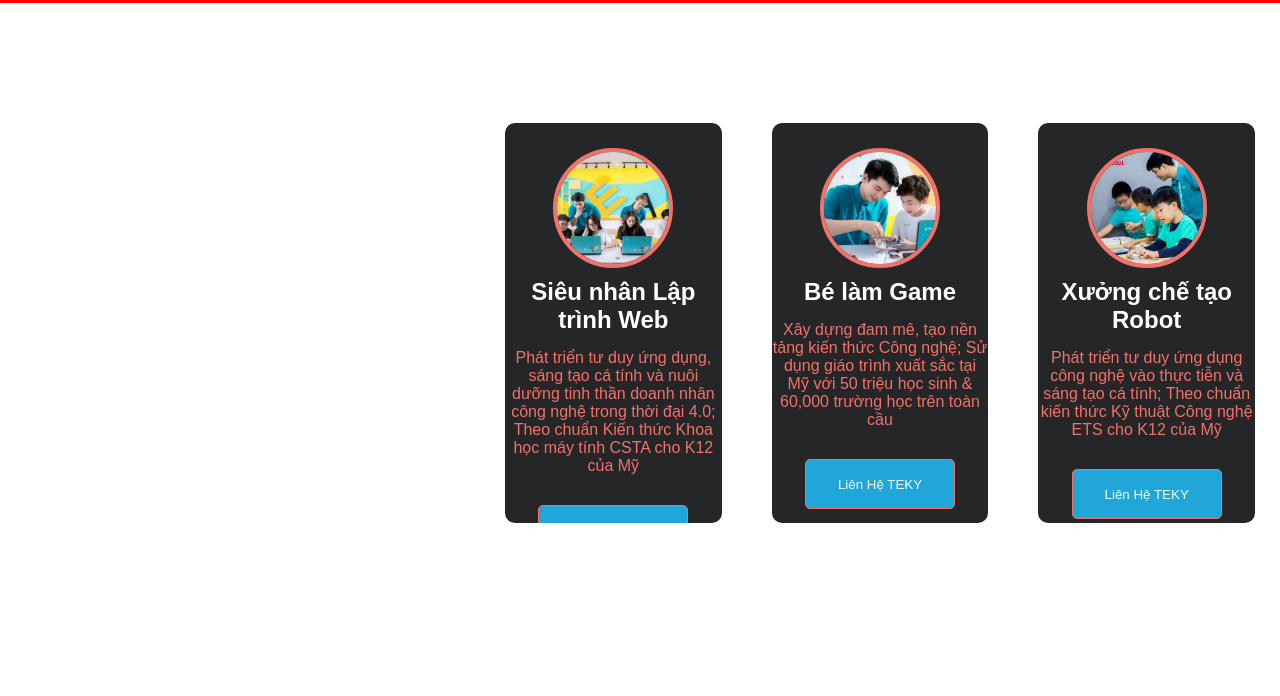
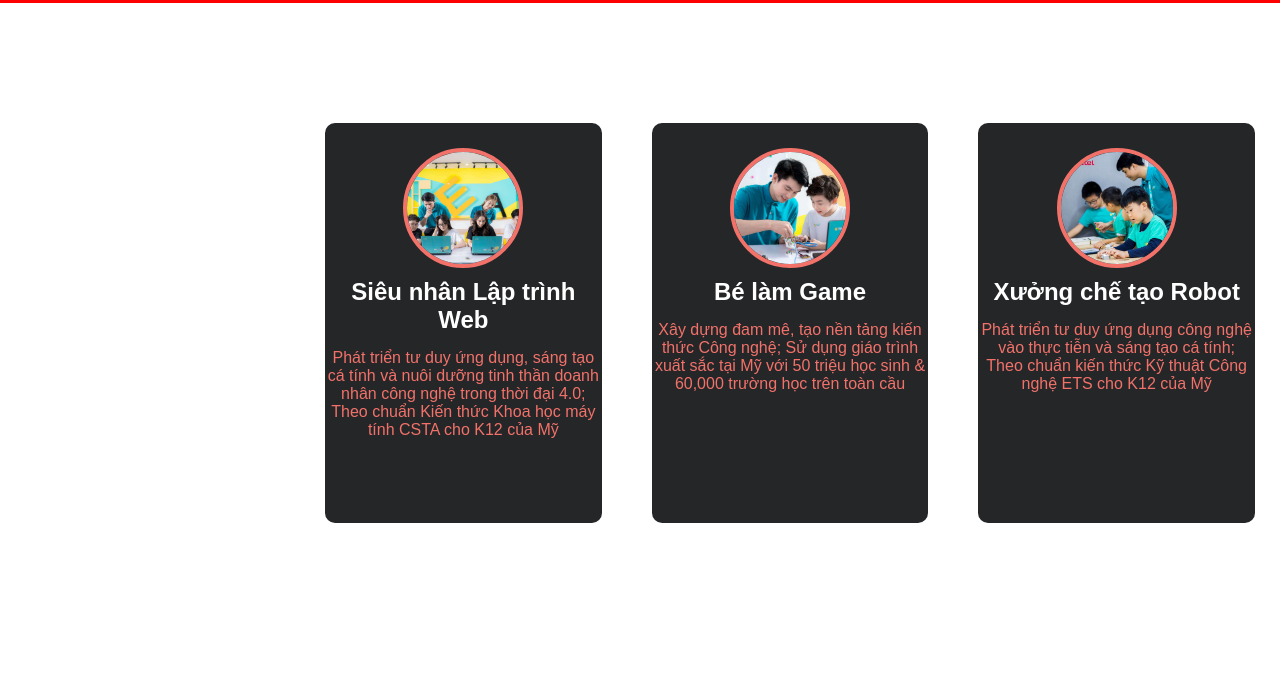
Before and after one commit to mhung2041/DuyetGiang, a plain HTML site: page index.html in a window 1280 px wide. Shown: the part 104-800 px from the top of the page. Drawn offline with Linux system fonts and the light colour scheme.

Commit message:
DuyetGiangGiang

```diff
--- a/index.html
+++ b/index.html
@@ -17,7 +17,7 @@
           <h2>Siêu nhân Lập trình Web</h2>
           <p>Phát triển tư duy ứng dụng, sáng tạo cá tính và nuôi dưỡng tinh thần doanh nhân công nghệ trong thời đại 4.0; Theo chuẩn Kiến thức Khoa học máy tính CSTA cho K12 của Mỹ</p>
 
-          <button class="the__button">Liên Hệ TEKY</button>
+
         </div>
 
         <div class="the">
@@ -25,7 +25,7 @@
           <h2>Bé làm Game</h2>
           <p>Xây dựng đam mê, tạo nền tảng kiến thức Công nghệ; Sử dụng giáo trình xuất sắc tại Mỹ với 50 triệu học sinh & 60,000 trường học trên toàn cầu</p>
 
-          <button class="the__button">Liên Hệ TEKY</button>
+
         </div>
         <div class="the">
           <div class="the__img"><img src="hinh3.jpg" alt=""></div>
@@ -36,7 +36,6 @@
 
           </p>
 
-          <button class="the__button">Liên Hệ TEKY</button>
         </div>
       </div>
 
--- a/main.css
+++ b/main.css
@@ -19,7 +19,7 @@
 
 .thongtin{
         margin: 120px auto auto 0;
-        margin-left: 480px;
+        margin-left: 300px;
         display: flex;
     }
     .the{
```
